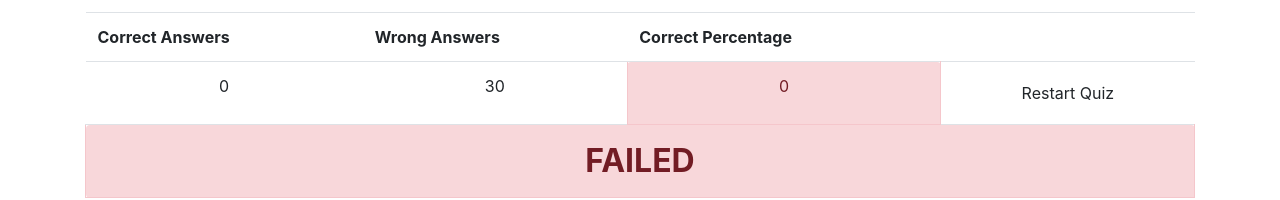
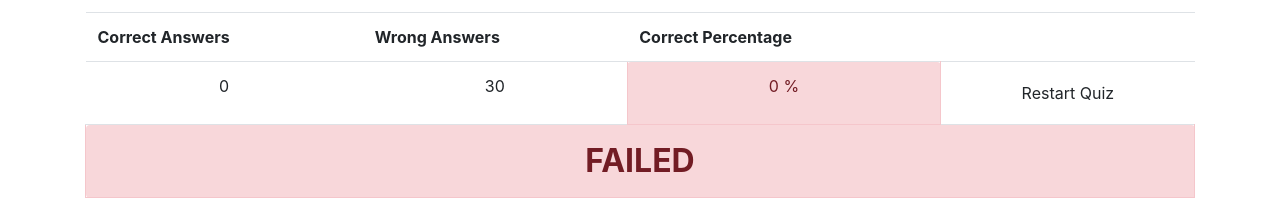
Before and after one commit to nizarsyed/ScrumQuiz, an Angular app: page / in a window 1280 px wide. Both pictures are taken after a click on the button "Submit Quiz". Shown: the part 147-347 px from the top of the page. Built offline with nearby package versions, Linux system fonts and the light colour scheme.

Commit message:
added percentage sign

```diff
--- a/src/app/quiz/quiz.component.html
+++ b/src/app/quiz/quiz.component.html
@@ -60,7 +60,7 @@
                 <tr>
                   <td style="text-align:center">{{getCorrectCount()}}</td>
                   <td style="text-align:center">{{getWrongCount()}}</td>
-                  <td style="text-align:center" class="alert {{ setColor() == 'true' ? 'alert-success': 'alert-danger'}}" >{{getCorrectPercentage()}}</td>
+                  <td style="text-align:center" class="alert {{ setColor() == 'true' ? 'alert-success': 'alert-danger'}}" >{{getCorrectPercentage()}} %</td>
                   <td style="text-align:center">
                     <button style="text-align:center"class="btn btn-default"  (click)="mode = 'quiz';clearAll();">Restart Quiz</button>
                   </td>
```
